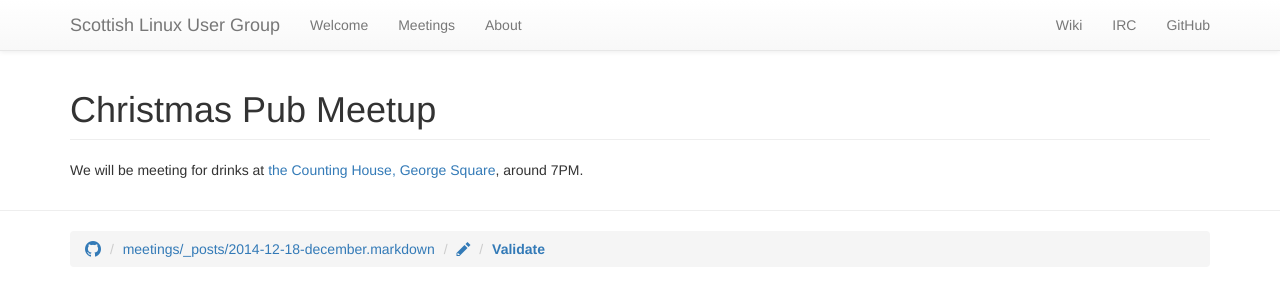
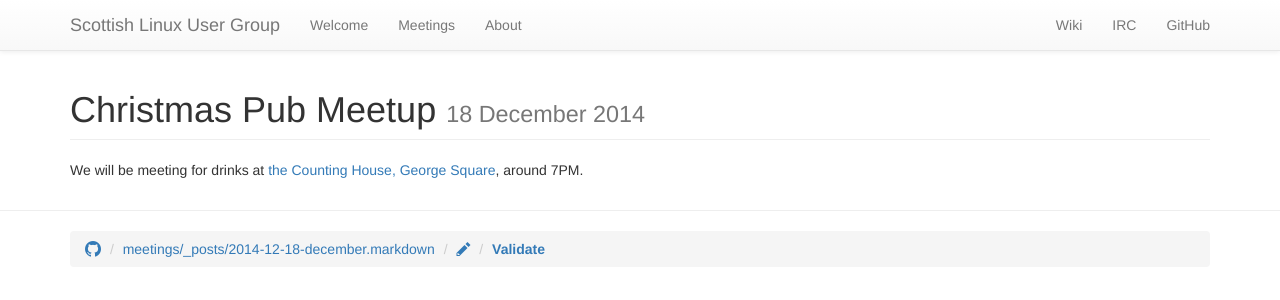
Before and after one commit to ScotLUG/scotlug.github.io, a Jekyll site: the page built from meetings/_posts/2014-12-18-december.markdown, in a window 1280 px wide. Shown: the top 300 px of the page. Built offline with Jekyll 4.4.1, drawn with Linux system fonts in a browser that asks for light colours.

Commit message:
Conditionally add date to page headers
Currently only added to meeting pages.

```diff
--- a/_layouts/default.html
+++ b/_layouts/default.html
@@ -26,7 +26,7 @@
     {% endif %}
     <div class="container">
       {% unless page.lead %}
-      <h1 class="page-header">{{ page.title }}</h1>
+      <h1 class="page-header">{{ page.title }}{% if page.date %} <small><time datetime="{{ page.date | date_to_xmlschema }}">{{ page.date | date_to_long_string }}</time></small>{% endif %}</h1>
       {% endunless %}
       {% if site.notice %}
       <div class="alert alert-info">
```
